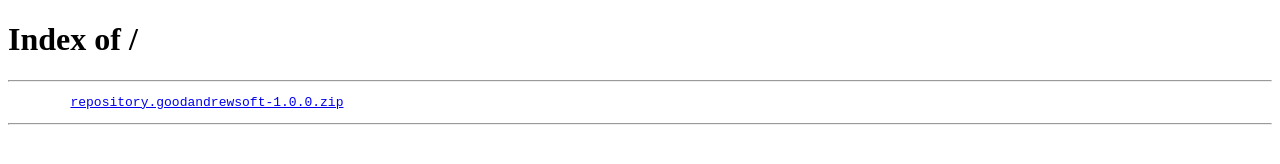
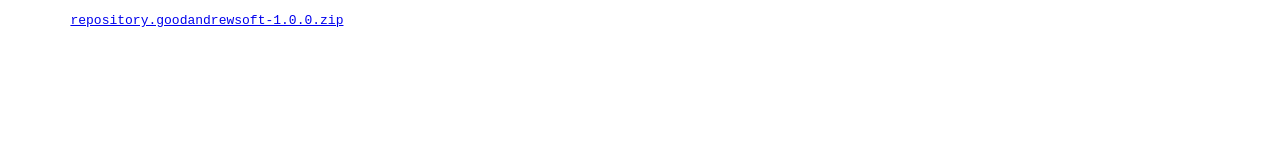
Before and after one commit to ilwsm/goodandrewsoft.github.io, a plain HTML site: page kodi/repo/index.html in a window 1280 px wide. Drawn offline with Linux system fonts and the light colour scheme.

Commit message:
Update index.html

```diff
--- a/kodi/repo/index.html
+++ b/kodi/repo/index.html
@@ -1,14 +1,13 @@
 <!DOCTYPE html>
 <html xmlns="http://www.w3.org/1999/xhtml">
 <head>
-  <title>Index of /</title>
 </head>
 <body bgcolor="white">
-  <h1>Index of /</h1>
-  <hr />
+
+
   <pre>
 	<a href="repository.goodandrewsoft-1.0.0.zip">repository.goodandrewsoft-1.0.0.zip</a>
 </pre>
-  <hr />
+
 </body>
 </html>
```
